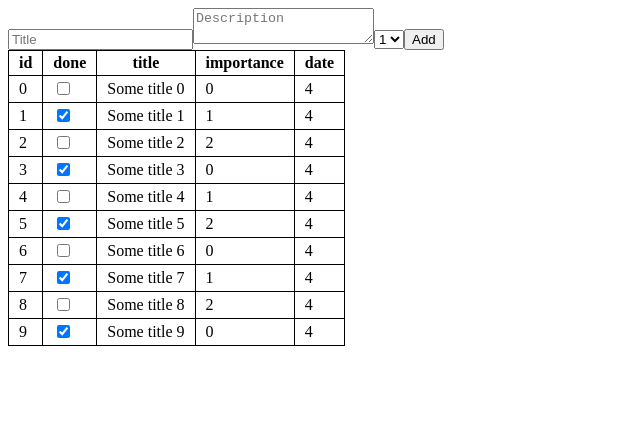
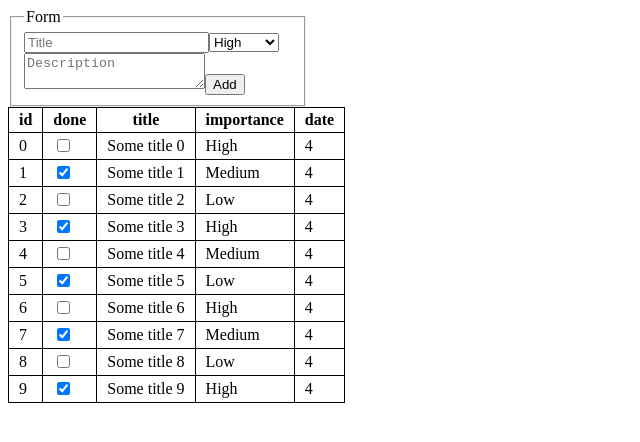
Before and after one commit to kulikmaxim/todo-list-react, a React (Create React App) app: page / in a window 1280 px wide. Shown: the top 442 px of the page, without its empty margins (0-640 px from the left). Built offline with nearby package versions, Linux system fonts and the light colour scheme.

Commit message:
form complited

```diff
--- a/src/components/App/App.js
+++ b/src/components/App/App.js
@@ -2,6 +2,8 @@ import React, { Component } from 'react';
 import Table from '../Table';
 import Form from '../Form';
 import { getItems } from '../../utils/apiWrapper';
+
+const importanceNames = ['High', 'Medium', 'Low'];
 
 class App extends Component {
     state = {
@@ -25,8 +27,8 @@ class App extends Component {
     render() {
         return (
             <div>
-                <Form onAdd={this.addTask.bind(this)} />
-                <Table items={this.state.items} />
+                <Form onAdd={this.addTask.bind(this)} importanceNames={importanceNames} />
+                <Table items={this.state.items } importanceNames={importanceNames} />
             </div>
         );
     }
--- /dev/null
+++ b/src/components/Form/Form.css
@@ -0,0 +1,3 @@
+form {
+    width: 300px;
+}
--- a/src/components/Form/Form.js
+++ b/src/components/Form/Form.js
@@ -1,4 +1,6 @@
 import React, { Component } from 'react';
+
+import './Form.css';
 
 class Form extends Component {
     handleSubmit(ev) {
@@ -21,14 +23,15 @@ class Form extends Component {
     render() {
         return (
             <form onSubmit={this.handleSubmit.bind(this)}>
-                <input ref="title" placeholder="Title" />
-                <textarea ref="description" placeholder="Description" />
-                <select ref="importance">
-                    <option value="1">1</option>
-                    <option value="2">2</option>
-                    <option value="3">3</option>
-                </select>
-                <button>Add</button>
+                <fieldset>
+                    <legend>Form</legend>
+                    <input ref="title" placeholder="Title" />
+                    <select ref="importance">
+                        {this.props.importanceNames.map((name, index) => <option value={index}>{name}</option>)}
+                    </select>
+                    <textarea ref="description" placeholder="Description" />
+                    <button>Add</button>
+                </fieldset>
             </form>
         );
     }
--- a/src/components/Table/Table.js
+++ b/src/components/Table/Table.js
@@ -16,6 +16,7 @@ class Table extends Component {
                     <TableItem
                         key={item.id}
                         {...item}
+                        importanceNames={this.props.importanceNames}
                     />)
                 )}
             </table>
--- a/src/components/Table/TableItem.js
+++ b/src/components/Table/TableItem.js
@@ -6,7 +6,7 @@ function TableItem(props) {
         <td>{props.id}</td>
         <td><input type="checkbox" checked={props.done}/></td>
         <td title={props.description}>{props.title}</td>
-        <td>{props.importance}</td>
+        <td>{props.importanceNames[props.importance]}</td>
         <td>{props.date.getDay()}</td>
     </tr>
     )
```
